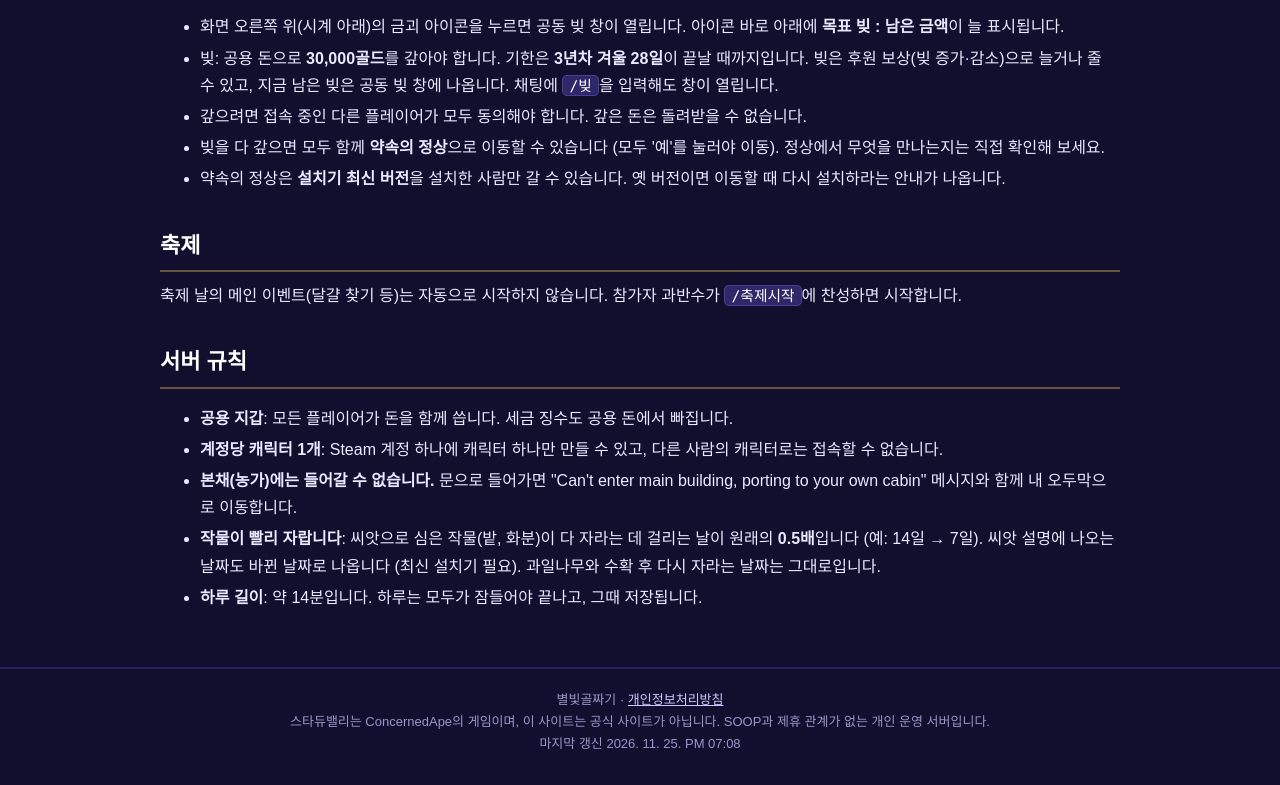
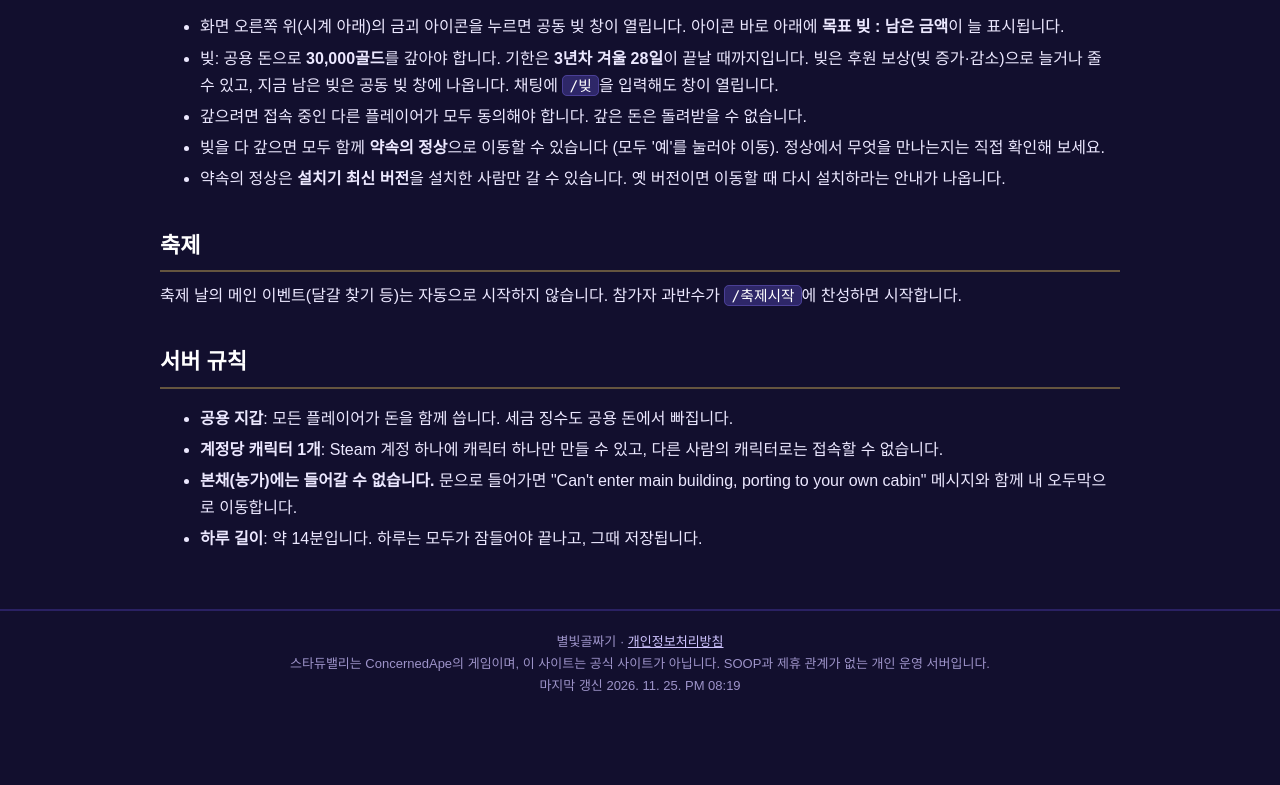
Before and after one commit to byeolbitvalley/stardewsoopwiki, a plain HTML site: page wiki/play.html in a window 1280 px wide. Shown: the part 1697-2482 px from the top of the page. After the commit the page ends 2424 px from the top, so only its background shows below. Drawn offline with Linux system fonts and the light colour scheme.

Commit message:
위키 갱신 2026-11-25 20:19

```diff
--- a/wiki/play.html
+++ b/wiki/play.html
@@ -53,9 +53,9 @@
 <li><b>공용 지갑</b>: 모든 플레이어가 돈을 함께 씁니다. 세금 징수도 공용 돈에서 빠집니다.</li>
 <li><b>계정당 캐릭터 1개</b>: Steam 계정 하나에 캐릭터 하나만 만들 수 있고, 다른 사람의 캐릭터로는 접속할 수 없습니다.</li>
 <li><b>본채(농가)에는 들어갈 수 없습니다.</b> 문으로 들어가면 "Can't enter main building, porting to your own cabin" 메시지와 함께 내 오두막으로 이동합니다.</li>
-<li><b>작물이 빨리 자랍니다</b>: 씨앗으로 심은 작물(밭, 화분)이 다 자라는 데 걸리는 날이 원래의 <b>0.5배</b>입니다 (예: 14일 → 7일). 씨앗 설명에 나오는 날짜도 바뀐 날짜로 나옵니다 (최신 설치기 필요). 과일나무와 수확 후 다시 자라는 날짜는 그대로입니다.</li>
+
 <li><b>하루 길이</b>: 약 14분입니다. 하루는 모두가 잠들어야 끝나고, 그때 저장됩니다.</li>
 </ul></main>
 <footer>별빛골짜기 · <a href="../privacy/">개인정보처리방침</a><br>
-스타듀밸리는 ConcernedApe의 게임이며, 이 사이트는 공식 사이트가 아닙니다. SOOP과 제휴 관계가 없는 개인 운영 서버입니다.<br>마지막 갱신 2026. 11. 25. PM 07:08</footer>
+스타듀밸리는 ConcernedApe의 게임이며, 이 사이트는 공식 사이트가 아닙니다. SOOP과 제휴 관계가 없는 개인 운영 서버입니다.<br>마지막 갱신 2026. 11. 25. PM 08:19</footer>
 </body></html>
```
Also changed, not shown: wiki/faq.html (+1 -1 lines), wiki/index.html (+1 -1 lines), wiki/install.html (+1 -1 lines), wiki/rewards.html (+1 -1 lines).
